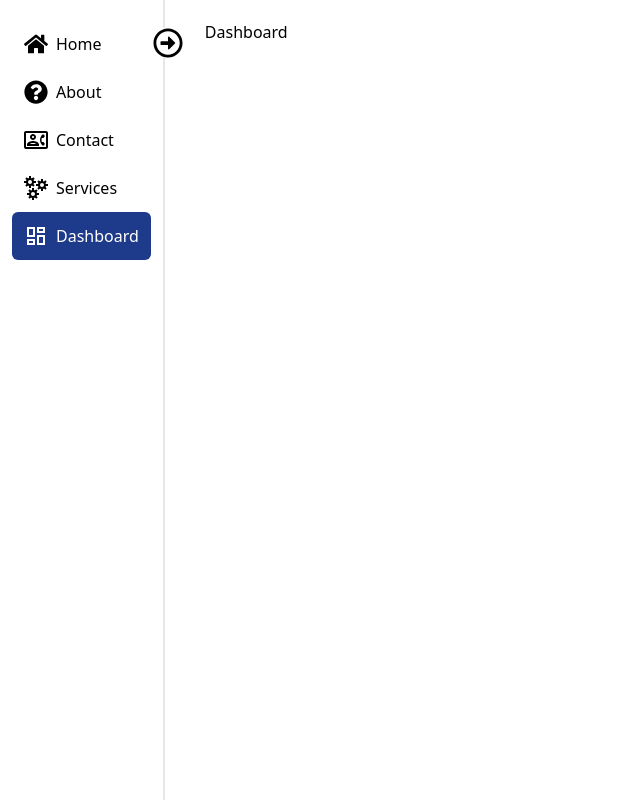
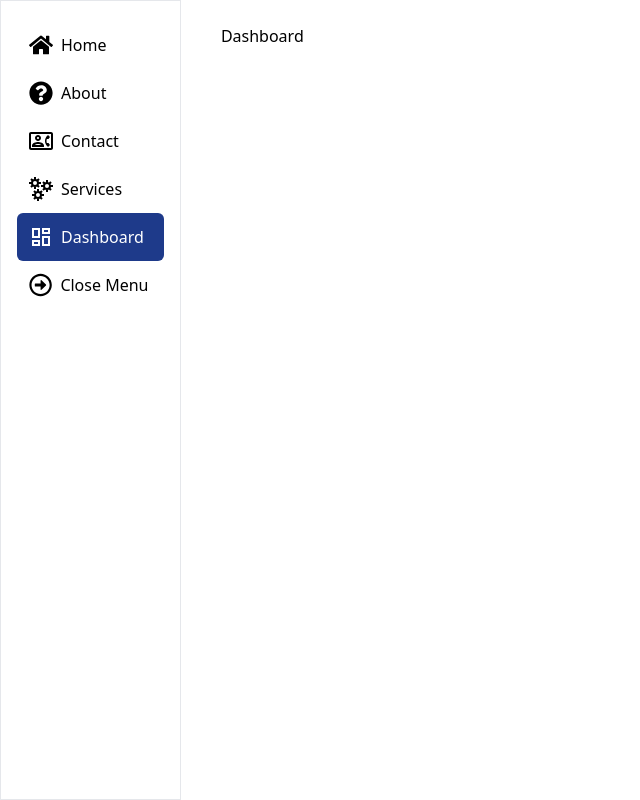
Before and after one commit to Nahid-Mahmud/dashboard-with-react, a React (Vite) app: page /dashboard in a window 1280 px wide. Shown: the whole page, without its empty margins (0-640 px from the left). Built offline with nearby package versions, Linux system fonts and the light colour scheme.

Commit message:
close  menu repositioned

```diff
--- a/src/Components/SideBar.jsx
+++ b/src/Components/SideBar.jsx
@@ -1,4 +1,4 @@
-import { Link, Navigate, useLocation, useNavigate } from "react-router-dom";
+import { Link, useLocation, useNavigate } from "react-router-dom";
 import { FaHome, FaQuestionCircle, FaRegArrowAltCircleLeft, FaRegArrowAltCircleRight } from "react-icons/fa";
 import { MdOutlineContactPhone } from "react-icons/md";
 import { GrServices } from "react-icons/gr";
@@ -13,7 +13,7 @@ const SideBar = () => {
   return (
     <div
       className={`relative   min-h-screen flex justify-center py-5 transition-all duration-300 ease-in-out ${
-        !closeSidebar ? "border-r-2 px-3" : "px-2"
+        !closeSidebar ? "border px-4 " : " border p-2"
       }`}
     >
       <ul className={`"space-y-5"`}>
@@ -21,6 +21,7 @@ const SideBar = () => {
           // console.log(item?.path);
           return (
             <li
+              onClick={() => navigate(item?.path)}
               key={item?.path}
               className={`${
                 currentUrl?.pathname === item?.path ? "bg-blue-900 text-white" : ""
@@ -33,21 +34,25 @@ const SideBar = () => {
               >
                 {item?.icons}
               </span>
-              <Link className="w-full block" to={item?.path}>
-                <span className={`${closeSidebar ? "hidden" : ""} `}> {item?.name}  </span>
-              </Link>
+
+              <span className={`${closeSidebar ? "hidden" : ""} block w-full`}> {item?.name} </span>
             </li>
           );
         })}
+        <li
+          title={closeSidebar && "Close Menu"}
+          className="flex items-center justify-center h-12  rounded-md cursor-pointer px-3 "
+        >
+          <button
+            className=" flex items-center justify-center gap-[0.3rem]"
+            onClick={() => setCloseSidebar((prev) => !prev)}
+          >
+            <FaRegArrowAltCircleRight className={`text-3xl  bg-white ${closeSidebar ? "hidden" : ""}`} />
+            <FaRegArrowAltCircleLeft className={`text-2xl  bg-white ${closeSidebar ? "" : "hidden"}`} />
+            <span className={`${closeSidebar ? "hidden" : ""} block w-full`}> Close Menu </span>
+          </button>
+        </li>
       </ul>
-      <button className="z-10" onClick={() => setCloseSidebar((prev) => !prev)}>
-        <FaRegArrowAltCircleRight
-          className={`text-3xl absolute -right-5 top-7 bg-white ${closeSidebar ? "hidden" : ""}`}
-        />
-        <FaRegArrowAltCircleLeft
-          className={`text-3xl absolute -right-6 top-7 bg-white ${closeSidebar ? "" : "hidden"}`}
-        />
-      </button>
     </div>
   );
 };
--- a/src/layouts/HomePageLayout.jsx
+++ b/src/layouts/HomePageLayout.jsx
@@ -11,7 +11,7 @@ export default function MainLayout() {
           <SideBar />
         </div>
         {/* Main content */}
-        <div className="flex-1 p-5">
+        <div className="flex-1 pt-6 pl-5">
           <Outlet />
         </div>
       </div>
```
